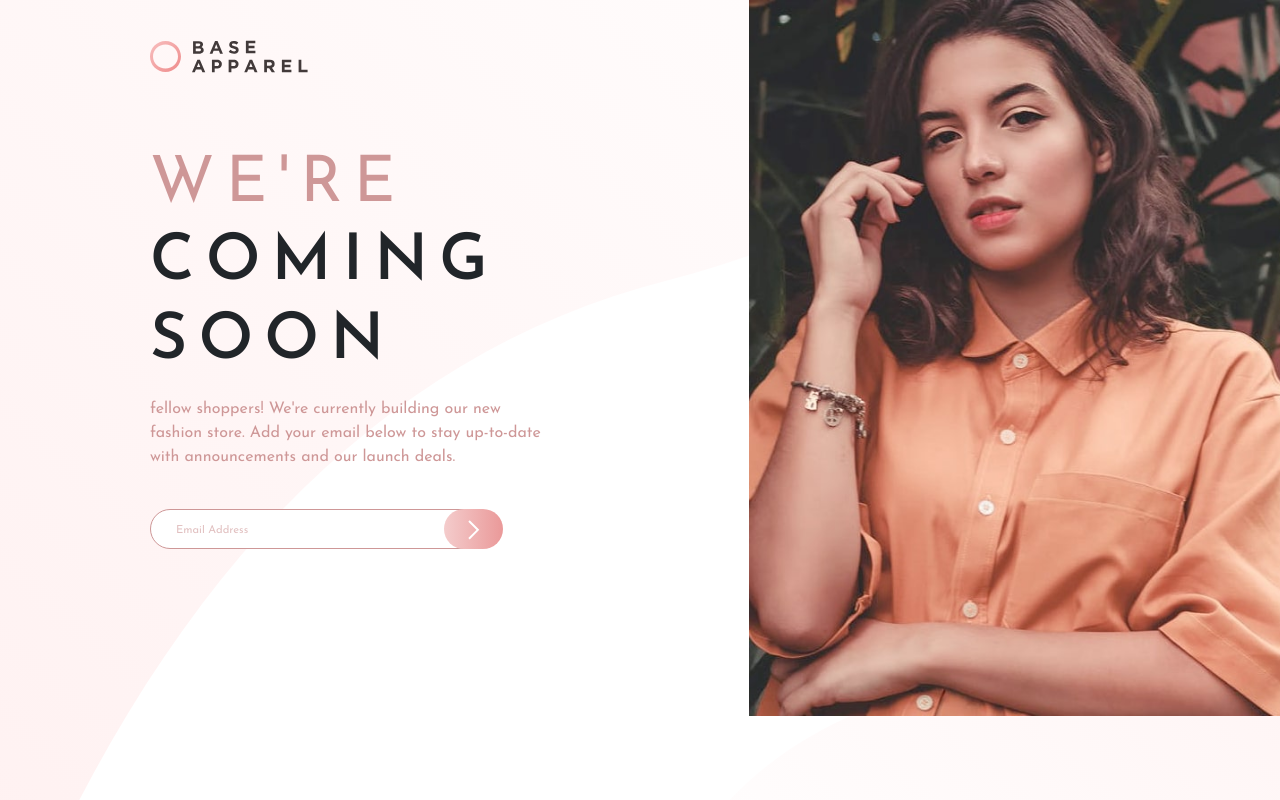
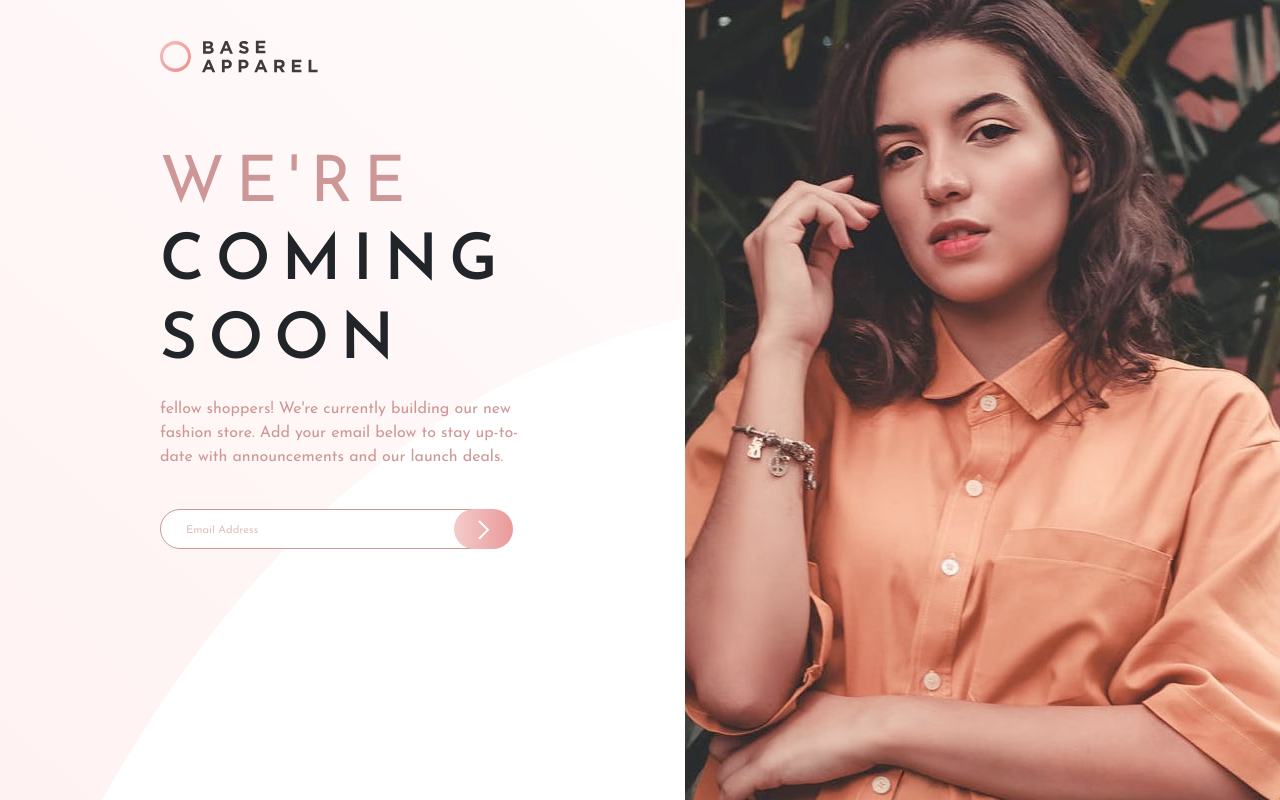
Before and after one commit to andrewtdavis99/base-landing-page, a plain HTML site: page index.html in a window 1280 px wide. Drawn offline with nearby package versions, Linux system fonts and the light colour scheme.

Commit message:
update image size

```diff
--- a/index.html
+++ b/index.html
@@ -26,19 +26,16 @@
 </head>
 
 <body>
+  <div class="landing">
   <div class="container-logo">
     <img class="logo" src="images/logo.svg" alt="logo">
   </div>
   <div class="container-fluid landing-page">
     <div class="row">
-      <div class="container-image col-lg-5 order-md-2 ">
-        <picture>
-          <source class="desktop-img" media="(min-width: 880px)" srcset="images/hero-desktop.jpg">
-          <source media="(max-width:880px)" srcset="images/hero-mobile.jpg">
+      <div class="container-image col-lg-5 order-md-2 px-0">
           <img class="lady-image" src="images/hero-desktop.jpg" alt="Brunnette lady">
-        </picture>
       </div>
-      <div class="col-lg-7 pr-0 heading">
+      <div class="col-lg-7 pr-0  heading">
         <div class="heading-text">
           <h1 class="heading-text1">WE'RE</h1>
           <h1 class="heading-text2">COMING</h1>
@@ -59,6 +56,7 @@
         </div>
       </div>
 
+
 <!-- Javascript,Bootstrap and Jquery CDN links -->
   <script src="https://ajax.googleapis.com/ajax/libs/jquery/3.4.1/jquery.min.js"></script>
   <script src="https://code.jquery.com/jquery-3.3.1.slim.min.js"
--- a/styles.css
+++ b/styles.css
@@ -12,10 +12,16 @@
         margin: 50px auto;
     }
 
+    .container-image {
+        content: url(./images/hero-mobile.jpg);
+        background-repeat: no-repeat;
+        background-size: cover;
+    }
+
     .heading {
         text-align: center;
         padding: 0 !important;
-        /* margin-left: 50px; */
+        margin-bottom: 0 !important;
     }
 
     .heading-text {
@@ -59,20 +65,22 @@ body {
     overflow-x: hidden;
 }
 
+.landing {
+    height: 100vh;
+}
+
 /* Logo */
 
 .logo {
     position: absolute;
     top: 40px;
     z-index: 1;
-    left: 150px;
+    left: 160px;
 }
 
 /* Main Container */
 
 .landing-page {
-    position: relative;
-    width: 100%;
     padding: 0;
     margin: 0;
 
@@ -82,7 +90,7 @@ body {
 
 .heading-text {
     margin-top: 150px;
-    padding-left: 150px;
+    padding-left: 160px;
 }
 
 p {
@@ -111,18 +119,22 @@ p {
 
 /* Main Image */
 
-.container-image {
-    padding: 0 !important;
-}
 
 .lady-image {
-    width:100%;
+    height: 100vh;
+    margin-left: 0;
+    padding-left: 0;
+    float: right;
+
 }
 
 /* Email Input and Error Messages */
 
 .email-form {
     display: inline;
+    overflow: auto;
+
+
 
 }
 
```
